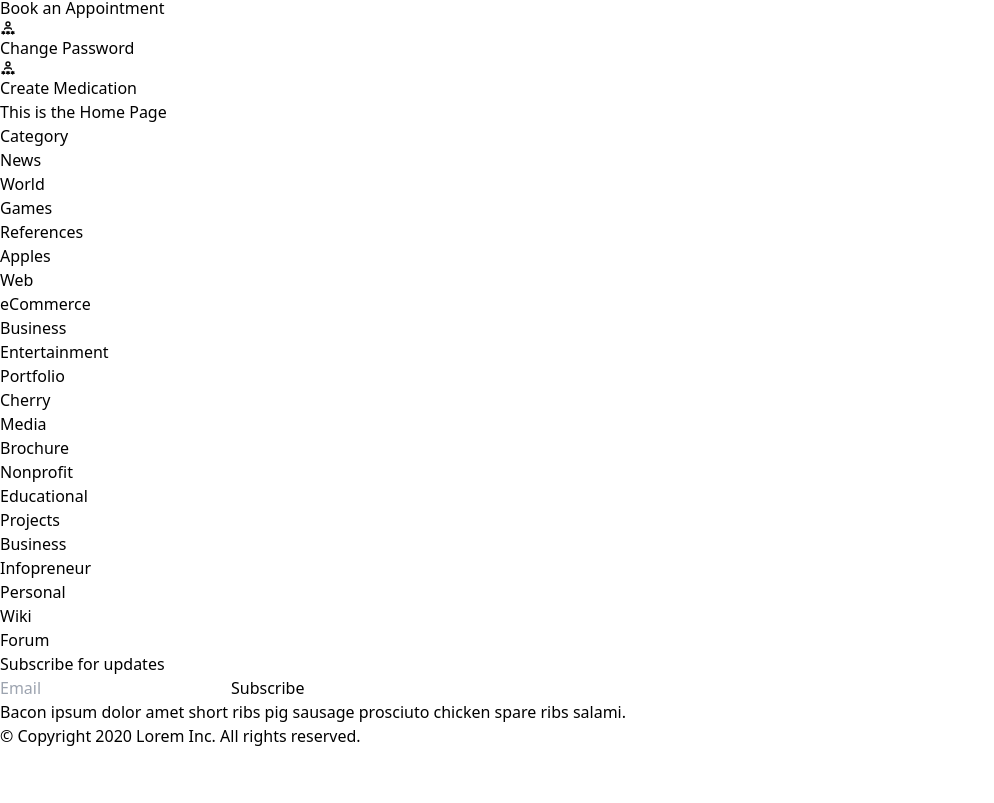
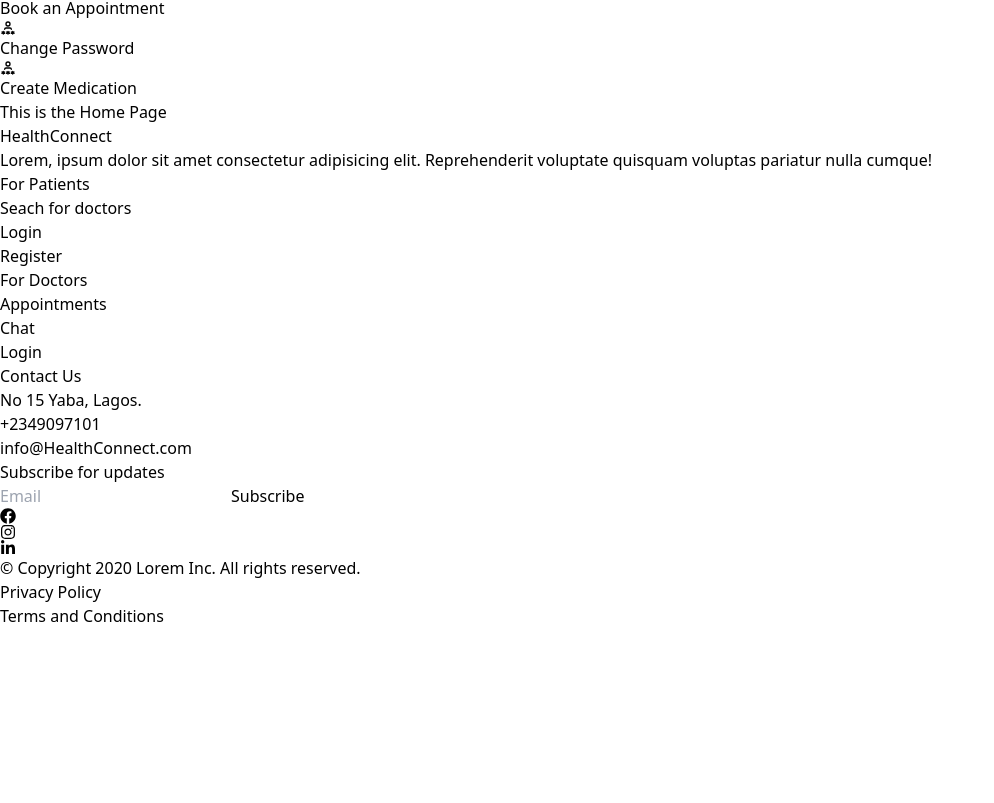
Before and after one commit to Rasheed124/Health-Medical-App, a React (Vite) app: page / in a window 1280 px wide. Shown: the part 1857-2660 px from the top of the page, without its empty margins (0-994 px from the left). After the commit the page ends 2485 px from the top, so only its background shows below. Built offline with nearby package versions, Linux system fonts and the light colour scheme.

Commit message:
Updated Footer

```diff
--- a/src/components/Footer.jsx
+++ b/src/components/Footer.jsx
@@ -1,22 +1,29 @@
-import React from 'react'
-
+import React from "react";
+import { FaFacebook, FaInstagram, FaLinkedinIn } from "react-icons/fa";
 export default function Footer() {
   return (
-    <footer className="bg-[#E4E4E4]">
-        <div className="px-4 pt-16 mx-auto sm:max-w-xl md:max-w-full lg:max-w-screen-xl md:px-24 lg:px-8">
-          <div className="grid row-gap-10 mb-8 lg:grid-cols-6">
-            <div className="grid grid-cols-2 gap-5 row-gap-8 lg:col-span-4 md:grid-cols-4">
+    <footer className="bg-slate-100">
+      <div className=" py-10">
+        <div className="grid   md:grid-cols-2 max-w-[1200px] m-auto px-6 gap-10  ">
+          <div className=" max-w-[400px]">
+            <h2 className="text-[#0A7DCF] text-2xl md:text-3xl lg:text-4xl font-bold">HealthConnect</h2>
+            <p className=" text-[1rem] pt-2">
+              Lorem, ipsum dolor sit amet consectetur adipisicing elit.
+              Reprehenderit voluptate quisquam voluptas pariatur nulla cumque!
+            </p>
+          </div>
+          <div className="grid  max-w-[600px]   gap-10 md:grid-cols-2 lg:grid-cols-3   ">
             <div>
-                <p className="font-medium tracking-wide text-gray-300">
-                  Category
+              <p className="font-medium text-xl tracking-wide text-[#0A7DCF]">
+                For Patients
               </p>
-                <ul className="mt-2 space-y-2">
+              <ul className="mt-3 space-y-2">
                 <li>
                   <a
                     href="/"
                     className="text-gray-500 transition-colors duration-300 hover:text-deep-purple-accent-200"
                   >
-                      News
+                    Seach for doctors
                   </a>
                 </li>
                 <li>
@@ -24,7 +31,7 @@ export default function Footer() {
                     href="/"
                     className="text-gray-500 transition-colors duration-300 hover:text-deep-purple-accent-200"
                   >
-                      World
+                    Login
                   </a>
                 </li>
                 <li>
@@ -32,7 +39,22 @@ export default function Footer() {
                     href="/"
                     className="text-gray-500 transition-colors duration-300 hover:text-deep-purple-accent-200"
                   >
-                      Games
+                    Register
+                  </a>
+                </li>
+              </ul>
+            </div>
+            <div>
+              <p className="font-medium tracking-wide text-xl text-[#0A7DCF]">
+                For Doctors
+              </p>
+              <ul className="mt-3 space-y-2">
+                <li>
+                  <a
+                    href="/"
+                    className="text-gray-500 transition-colors duration-300 hover:text-deep-purple-accent-200"
+                  >
+                    Appointments
                   </a>
                 </li>
                 <li>
@@ -40,20 +62,7 @@ export default function Footer() {
                     href="/"
                     className="text-gray-500 transition-colors duration-300 hover:text-deep-purple-accent-200"
                   >
-                      References
-                    </a>
-                  </li>
-                </ul>
-              </div>
-              <div>
-                <p className="font-medium tracking-wide text-gray-300">Apples</p>
-                <ul className="mt-2 space-y-2">
-                  <li>
-                    <a
-                      href="/"
-                      className="text-gray-500 transition-colors duration-300 hover:text-deep-purple-accent-200"
-                    >
-                      Web
+                    Chat
                   </a>
                 </li>
                 <li>
@@ -61,177 +70,53 @@ export default function Footer() {
                     href="/"
                     className="text-gray-500 transition-colors duration-300 hover:text-deep-purple-accent-200"
                   >
-                      eCommerce
-                    </a>
-                  </li>
-                  <li>
-                    <a
-                      href="/"
-                      className="text-gray-500 transition-colors duration-300 hover:text-deep-purple-accent-200"
-                    >
-                      Business
-                    </a>
-                  </li>
-                  <li>
-                    <a
-                      href="/"
-                      className="text-gray-500 transition-colors duration-300 hover:text-deep-purple-accent-200"
-                    >
-                      Entertainment
-                    </a>
-                  </li>
-                  <li>
-                    <a
-                      href="/"
-                      className="text-gray-500 transition-colors duration-300 hover:text-deep-purple-accent-200"
-                    >
-                      Portfolio
+                    Login
                   </a>
                 </li>
               </ul>
             </div>
             <div>
-                <p className="font-medium tracking-wide text-gray-300">Cherry</p>
-                <ul className="mt-2 space-y-2">
-                  <li>
-                    <a
-                      href="/"
-                      className="text-gray-500 transition-colors duration-300 hover:text-deep-purple-accent-200"
-                    >
-                      Media
-                    </a>
-                  </li>
-                  <li>
-                    <a
-                      href="/"
-                      className="text-gray-500 transition-colors duration-300 hover:text-deep-purple-accent-200"
-                    >
-                      Brochure
-                    </a>
-                  </li>
-                  <li>
-                    <a
-                      href="/"
-                      className="text-gray-500 transition-colors duration-300 hover:text-deep-purple-accent-200"
-                    >
-                      Nonprofit
-                    </a>
-                  </li>
-                  <li>
-                    <a
-                      href="/"
-                      className="text-gray-500 transition-colors duration-300 hover:text-deep-purple-accent-200"
-                    >
-                      Educational
-                    </a>
-                  </li>
-                  <li>
-                    <a
-                      href="/"
-                      className="text-gray-500 transition-colors duration-300 hover:text-deep-purple-accent-200"
-                    >
-                      Projects
-                    </a>
-                  </li>
-                </ul>
-              </div>
-              <div>
-                <p className="font-medium tracking-wide text-gray-300">
-                  Business
+              <p className="font-medium tracking-wide text-xl text-[#0A7DCF]">
+                Contact Us
               </p>
-                <ul className="mt-2 space-y-2">
-                  <li>
-                    <a
-                      href="/"
-                      className="text-gray-500 transition-colors duration-300 hover:text-deep-purple-accent-200"
-                    >
-                      Infopreneur
-                    </a>
-                  </li>
-                  <li>
-                    <a
-                      href="/"
-                      className="text-gray-500 transition-colors duration-300 hover:text-deep-purple-accent-200"
-                    >
-                      Personal
-                    </a>
-                  </li>
-                  <li>
-                    <a
-                      href="/"
-                      className="text-gray-500 transition-colors duration-300 hover:text-deep-purple-accent-200"
-                    >
-                      Wiki
-                    </a>
-                  </li>
-                  <li>
-                    <a
-                      href="/"
-                      className="text-gray-500 transition-colors duration-300 hover:text-deep-purple-accent-200"
-                    >
-                      Forum
-                    </a>
-                  </li>
+              <ul className="mt-3 space-y-2">
+                <li>No 15 Yaba, Lagos. </li>
+                <li>+2349097101</li>
+                <li>info@HealthConnect.com</li>
               </ul>
             </div>
           </div>
-            <div className="md:max-w-md lg:col-span-2">
-              <span className="text-base font-medium tracking-wide text-gray-300">
+          <div className=" w-full pb-8">
+            <span className="  text-[#0A7DCF] text-xl">
               Subscribe for updates
             </span>
-              <form className="flex flex-col mt-4 md:flex-row">
-                <input
-                  placeholder="Email"
-                  required
-                  type="text"
-                  className="flex-grow w-full h-12 px-4 mb-3 transition duration-200 bg-white border border-gray-300 rounded shadow-sm appearance-none md:mr-2 md:mb-0 focus:border-deep-purple-accent-400 focus:outline-none focus:shadow-outline"
-                />
-                <button
-                  type="submit"
-                  className="inline-flex items-center justify-center h-12 px-6 font-medium tracking-wide text-white transition duration-200 rounded shadow-md bg-deep-purple-accent-400 hover:bg-deep-purple-accent-700 focus:shadow-outline focus:outline-none"
-                >
+            <form className=" max-w-[400px] flex gap-2 pt-3">
+              <input placeholder="Email" required type="Email" className=" py-2 pl-3 w-full border border-[#0A7DCF] outline-[#0A7DCF]" />
+              <button type="submit" className="  bg-[#0A7DCF] py-2 px-5 rounded-md text-white">
                 Subscribe
               </button>
             </form>
-              <p className="mt-4 text-sm text-gray-500">
-                Bacon ipsum dolor amet short ribs pig sausage prosciuto chicken
-                spare ribs salami.
-              </p>
+            <div className=" flex gap-3  pt-6">
+              <FaFacebook className=" text-2xl text-[#0A7DCF]" />
+              <FaInstagram className=" text-2xl text-[#0A7DCF]" />
+              <FaLinkedinIn className=" text-2xl text-[#0A7DCF]" />
             </div>
           </div>
-          <div className="flex flex-col justify-between pt-5 pb-10 border-t border-gray-800 sm:flex-row">
-            <p className="text-sm text-gray-500">
+        </div>
+       <div className=" px-6">
+         <div className="flex flex-col md:flex-row text-center md:text-start  justify-between max-w-[1200px] m-auto pt-5 border-t border-[#0A7DCF] ">
+          <p className="text-[1rem] text-[#0A7DCF]">
             © Copyright 2020 Lorem Inc. All rights reserved.
           </p>
-            <div className="flex items-center mt-4 space-x-4 sm:mt-0">
-              <a
-                href="/"
-                className="text-gray-500 transition-colors duration-300 hover:text-teal-accent-400"
-              >
-                <svg viewBox="0 0 24 24" fill="currentColor" className="h-5">
-                  <path d="M24,4.6c-0.9,0.4-1.8,0.7-2.8,0.8c1-0.6,1.8-1.6,2.2-2.7c-1,0.6-2,1-3.1,1.2c-0.9-1-2.2-1.6-3.6-1.6 c-2.7,0-4.9,2.2-4.9,4.9c0,0.4,0,0.8,0.1,1.1C7.7,8.1,4.1,6.1,1.7,3.1C1.2,3.9,1,4.7,1,5.6c0,1.7,0.9,3.2,2.2,4.1 C2.4,9.7,1.6,9.5,1,9.1c0,0,0,0,0,0.1c0,2.4,1.7,4.4,3.9,4.8c-0.4,0.1-0.8,0.2-1.3,0.2c-0.3,0-0.6,0-0.9-0.1c0.6,2,2.4,3.4,4.6,3.4 c-1.7,1.3-3.8,2.1-6.1,2.1c-0.4,0-0.8,0-1.2-0.1c2.2,1.4,4.8,2.2,7.5,2.2c9.1,0,14-7.5,14-14c0-0.2,0-0.4,0-0.6 C22.5,6.4,23.3,5.5,24,4.6z" />
-                </svg>
-              </a>
-              <a
-                href="/"
-                className="text-gray-500 transition-colors duration-300 hover:text-teal-accent-400"
-              >
-                <svg viewBox="0 0 30 30" fill="currentColor" className="h-6">
-                  <circle cx="15" cy="15" r="4" />
-                  <path d="M19.999,3h-10C6.14,3,3,6.141,3,10.001v10C3,23.86,6.141,27,10.001,27h10C23.86,27,27,23.859,27,19.999v-10   C27,6.14,23.859,3,19.999,3z M15,21c-3.309,0-6-2.691-6-6s2.691-6,6-6s6,2.691,6,6S18.309,21,15,21z M22,9c-0.552,0-1-0.448-1-1   c0-0.552,0.448-1,1-1s1,0.448,1,1C23,8.552,22.552,9,22,9z" />
-                </svg>
-              </a>
-              <a
-                href="/"
-                className="text-gray-500 transition-colors duration-300 hover:text-teal-accent-400"
-              >
-                <svg viewBox="0 0 24 24" fill="currentColor" className="h-5">
-                  <path d="M22,0H2C0.895,0,0,0.895,0,2v20c0,1.105,0.895,2,2,2h11v-9h-3v-4h3V8.413c0-3.1,1.893-4.788,4.659-4.788 c1.325,0,2.463,0.099,2.795,0.143v3.24l-1.918,0.001c-1.504,0-1.795,0.715-1.795,1.763V11h4.44l-1,4h-3.44v9H22c1.105,0,2-0.895,2-2 V2C24,0.895,23.105,0,22,0z" />
-                </svg>
-              </a>
+          <div className="">
+            <ul className=" flex flex-col md:flex-row gap-2 ">
+              <li className=" md:border-r  text-[#0A7DCF] border-black pr-3"><a href="/">Privacy Policy</a></li>
+              <li className=" text-[#0A7DCF]"><a href="/">Terms and Conditions</a></li>
+            </ul>
+          </div>
         </div>
        </div>
       </div>
     </footer>
-  )
+  );
 }
```
Lines whose indentation alone changed are shown as unchanged.
